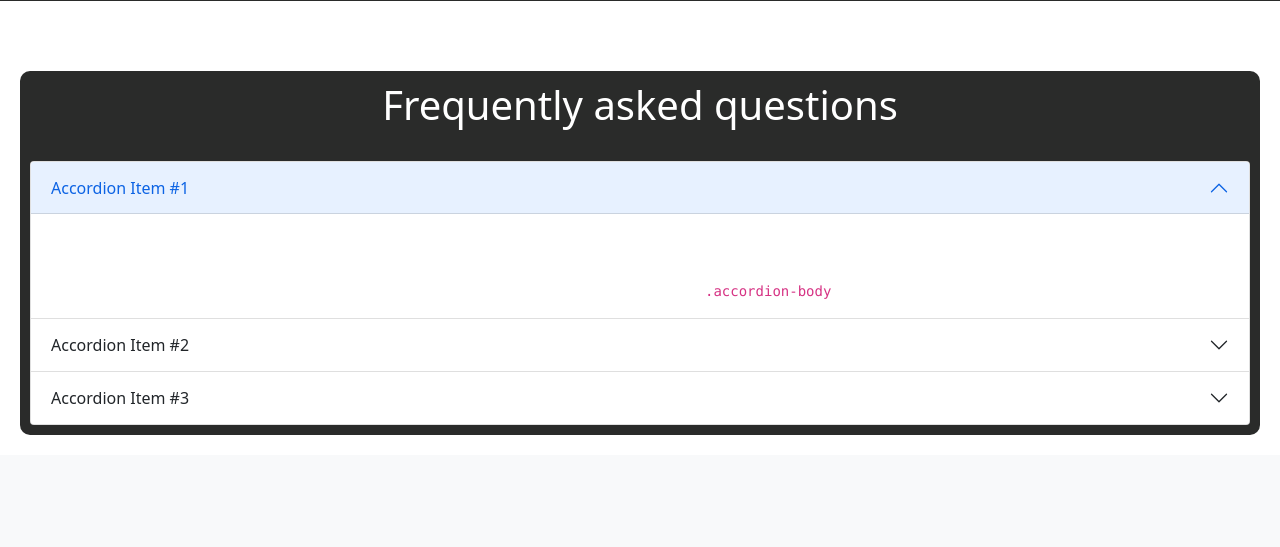
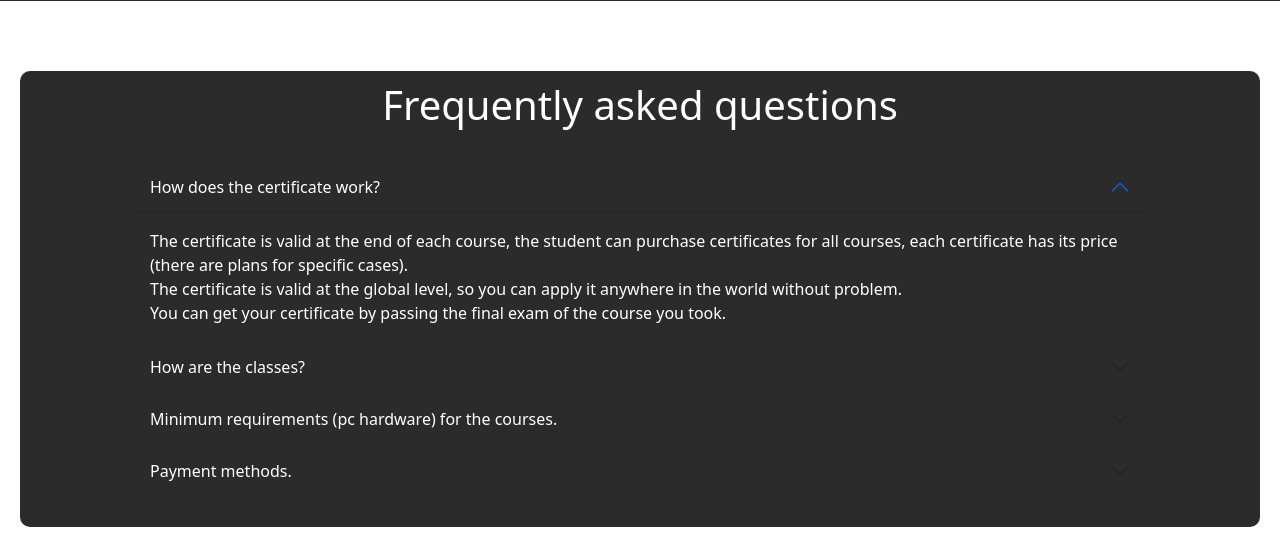
Before and after one commit to redystum/11th_grade_final_work, a PHP site: page / in a window 1280 px wide. Shown: the part 2302-2849 px from the top of the page. Before the commit the page ends 2737 px from the top, so only its background shows below. Run offline with PHP 8.4, Linux system fonts and the light colour scheme.

Commit message:
frequet questions, and others

```diff
--- a/css/styleLogin.css
+++ b/css/styleLogin.css
@@ -63,10 +63,10 @@ body {
     margin-top: 50px;
     border: var(--smooth-blue) solid 2px;
     background-color: transparent;
+    transition: 1s ease;
 }
 
 .submit_button:hover{
-    transition: 1s ease;
     background-color: var(--blue);
     border: var(--blue) solid 2px;
 
--- a/css/styleMain.css
+++ b/css/styleMain.css
@@ -20,6 +20,11 @@
     --black: #2a2b2a;
     --green: #44dc5b;
     --orange: #f5c396;
+}
+
+*:focus {
+    outline: none;
+    box-shadow: none;
 }
 
 .maininput {
@@ -197,3 +202,32 @@
     padding: 10px;
     border-radius: 10px;
 }
+
+.accordion{
+    background-color: var(--black);
+    color: white;
+    padding-left: 100px;
+    padding-right: 100px;
+    padding-bottom: 20px;
+    border-radius: 10px;
+}
+
+.accordion-item{
+    background-color: var(--black);
+    color: white;
+    border: 0;
+}
+
+.accordion-button{
+    background-color: var(--black);
+    color: white;
+}
+
+.accordion-button:not(.collapsed){
+    background-color: var(--black);
+    color: white;
+}
+
+.accordion-button:focus{
+    outline: none !important;
+}
--- a/index.html
+++ b/index.html
@@ -243,40 +243,74 @@
     <div class="col-md-12 questionsdiv">
       <h1 class="text-center">Frequently asked questions</h1>
       <br>
+      <!-- accordion -->
       <div class="accordion" id="accordionExample">
         <div class="accordion-item">
           <h2 class="accordion-header" id="headingOne">
-            <button class="accordion-button" type="button" data-bs-toggle="collapse" data-bs-target="#collapseOne" aria-expanded="true" aria-controls="collapseOne">
-              Accordion Item #1
+            <button class="accordion-button" type="button" data-bs-toggle="collapse" data-bs-target="#collapseOne"
+              aria-expanded="true" aria-controls="collapseOne">
+              How does the certificate work?
             </button>
           </h2>
-          <div id="collapseOne" class="accordion-collapse collapse show" aria-labelledby="headingOne" data-bs-parent="#accordionExample">
+          <div id="collapseOne" class="accordion-collapse collapse show" aria-labelledby="headingOne"
+            data-bs-parent="#accordionExample">
             <div class="accordion-body">
-              <strong>This is the first item's accordion body.</strong> It is shown by default, until the collapse plugin adds the appropriate classes that we use to style each element. These classes control the overall appearance, as well as the showing and hiding via CSS transitions. You can modify any of this with custom CSS or overriding our default variables. It's also worth noting that just about any HTML can go within the <code>.accordion-body</code>, though the transition does limit overflow.
+              The certificate is valid at the end of each course, the student can purchase certificates for all courses,
+              each certificate has its price (there are plans for specific cases). <br>
+              The certificate is valid at the global level, so you can apply it anywhere in the world without problem.
+              <br>
+              You can get your certificate by passing the final exam of the course you took.
             </div>
           </div>
         </div>
         <div class="accordion-item">
           <h2 class="accordion-header" id="headingTwo">
-            <button class="accordion-button collapsed" type="button" data-bs-toggle="collapse" data-bs-target="#collapseTwo" aria-expanded="false" aria-controls="collapseTwo">
-              Accordion Item #2
+            <button class="accordion-button collapsed" type="button" data-bs-toggle="collapse"
+              data-bs-target="#collapseTwo" aria-expanded="false" aria-controls="collapseTwo">
+              How are the classes?
             </button>
           </h2>
-          <div id="collapseTwo" class="accordion-collapse collapse" aria-labelledby="headingTwo" data-bs-parent="#accordionExample">
+          <div id="collapseTwo" class="accordion-collapse collapse" aria-labelledby="headingTwo"
+            data-bs-parent="#accordionExample">
             <div class="accordion-body">
-              <strong>This is the second item's accordion body.</strong> It is hidden by default, until the collapse plugin adds the appropriate classes that we use to style each element. These classes control the overall appearance, as well as the showing and hiding via CSS transitions. You can modify any of this with custom CSS or overriding our default variables. It's also worth noting that just about any HTML can go within the <code>.accordion-body</code>, though the transition does limit overflow.
+              Our classes are completely online, with teachers who are experts in their fields. <br>
+              When you purchase a course, you will have access to it on all devices with your account. <br>
+              At the end of each lesson chapter there is a test, which you can only take once you have passed the test.
+              <br>
+              At the end of the course you take a final exam, which gives you access to the certificate with your final
+              grade.
             </div>
           </div>
         </div>
         <div class="accordion-item">
           <h2 class="accordion-header" id="headingThree">
-            <button class="accordion-button collapsed" type="button" data-bs-toggle="collapse" data-bs-target="#collapseThree" aria-expanded="false" aria-controls="collapseThree">
-              Accordion Item #3
+            <button class="accordion-button collapsed" type="button" data-bs-toggle="collapse"
+              data-bs-target="#collapseThree" aria-expanded="false" aria-controls="collapseThree">
+              Minimum requirements (pc hardware) for the courses.
             </button>
           </h2>
-          <div id="collapseThree" class="accordion-collapse collapse" aria-labelledby="headingThree" data-bs-parent="#accordionExample">
+          <div id="collapseThree" class="accordion-collapse collapse" aria-labelledby="headingThree"
+            data-bs-parent="#accordionExample">
             <div class="accordion-body">
-              <strong>This is the third item's accordion body.</strong> It is hidden by default, until the collapse plugin adds the appropriate classes that we use to style each element. These classes control the overall appearance, as well as the showing and hiding via CSS transitions. You can modify any of this with custom CSS or overriding our default variables. It's also worth noting that just about any HTML can go within the <code>.accordion-body</code>, though the transition does limit overflow.
+              The hardware requirements for our courses are those of the software itself, you can check the
+              specifications needed on the official site of each software. <br>
+              In case you don't have a PC to run the software we have PC's built by us at an affordable price so you can
+              study at your best. (there are plans for specific cases)
+            </div>
+          </div>
+        </div>
+        <div class="accordion-item">
+          <h2 class="accordion-header" id="headingFour">
+            <button class="accordion-button collapsed" type="button" data-bs-toggle="collapse"
+              data-bs-target="#collapseFour" aria-expanded="false" aria-controls="collapseFour">
+              Payment methods.
+            </button>
+          </h2>
+          <div id="collapseFour" class="accordion-collapse collapse" aria-labelledby="headingFour"
+            data-bs-parent="#accordionExample">
+            <div class="accordion-body">
+              We accept payment by credit card, debit card, or PayPal account. <br>
+              You can also come to our headquarters if you need another method of payment.
             </div>
           </div>
         </div>
```
Also changed, not shown: img/Ruben_Alves_logo_progeto_final_Letras.svg (added), img/Ruben_Alves_logo_progeto_final_Logo.svg (added).
